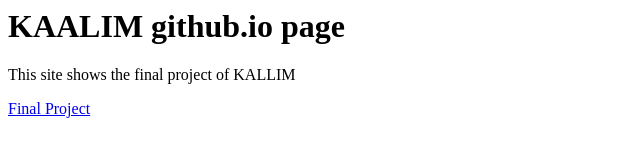
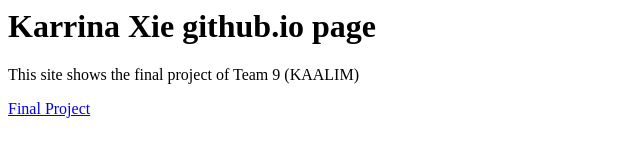
Before and after one commit to kiraess/kiraess, a plain HTML site: page index.html in a window 1280 px wide. Shown: the whole page, without its empty margins (0-640 px from the left). Drawn offline with Linux system fonts and the light colour scheme.

Commit message:
minor changes

```diff
--- a/index.html
+++ b/index.html
@@ -1,8 +1,8 @@
 <html>
 <body>
-    <h1>KAALIM github.io page</h1>
+    <h1>Karrina Xie github.io page</h1>
     <p>
-        This site shows the final project of KALLIM
+        This site shows the final project of Team 9 (KAALIM)
     </p>
     <a href="FinalProject/FinalTesting.html">Final Project</a>
 </body>
```
